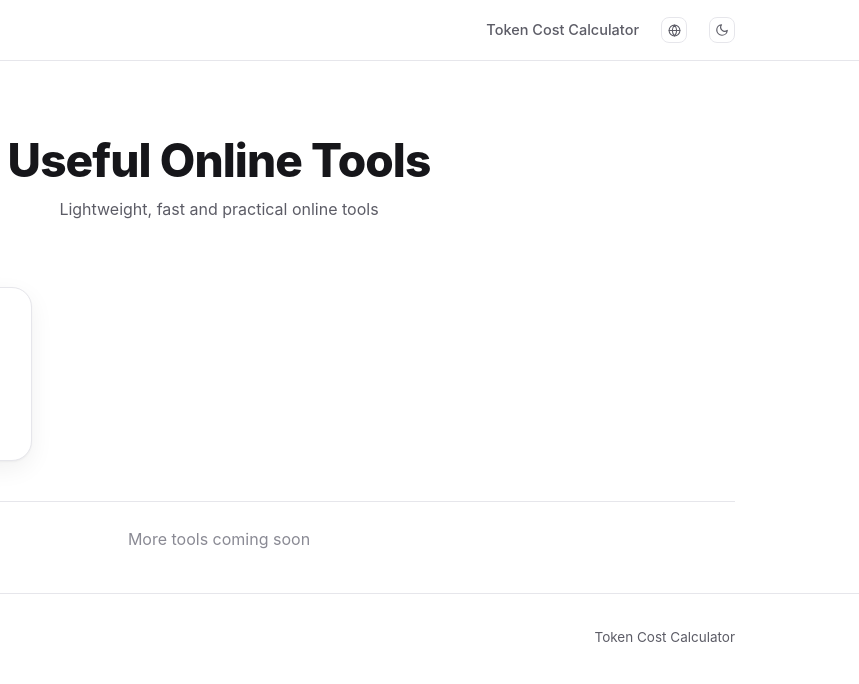
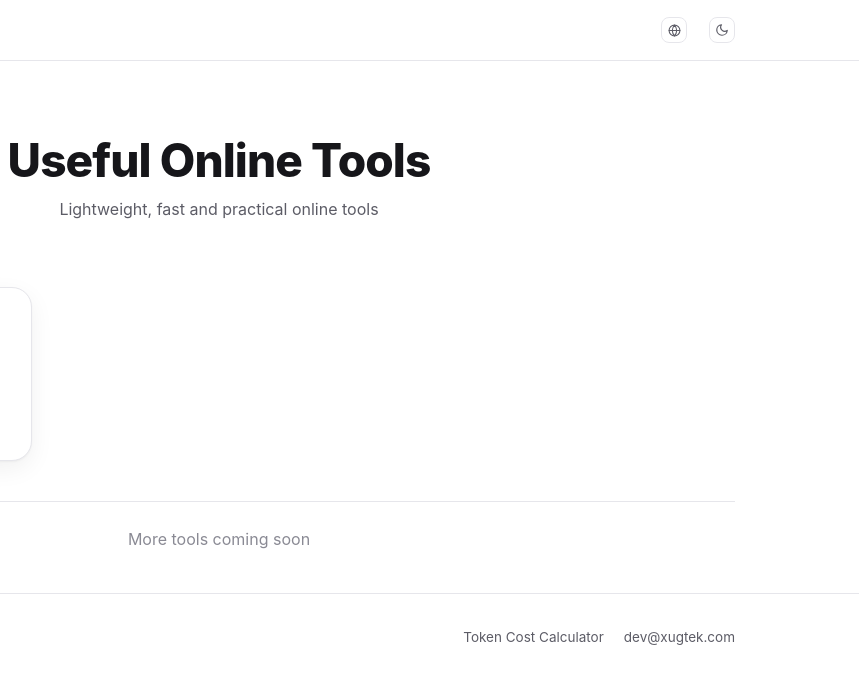
Before and after one commit to xugtek/tools, a website with bundled scripts: page index.html in a window 1280 px wide. Shown: the full height of the page, 421-1280 px from the left. Built offline with nearby package versions, Linux system fonts and the light colour scheme.

Commit message:
[token_calc] Remove Token link from home nav and add contact email to footer

```diff
--- a/index.html
+++ b/index.html
@@ -20,7 +20,6 @@
         <span data-i18n="siteName">xugtek</span>
       </a>
       <div class="nav-links">
-        <a href="token.html" data-i18n="tokenToolName">Token费用计算器</a>
         <div class="lang-switch">
           <button type="button" class="lang-switch-btn" data-lang-toggle aria-haspopup="listbox" aria-label="Language / 语言" title="Language / 语言">
             <svg viewBox="0 0 24 24" fill="none" stroke="currentColor" stroke-width="2" stroke-linecap="round" stroke-linejoin="round" aria-hidden="true"><circle cx="12" cy="12" r="10"/><path d="M2 12h20"/><path d="M12 2a15.3 15.3 0 0 1 4 10 15.3 15.3 0 0 1-4 10 15.3 15.3 0 0 1-4-10 15.3 15.3 0 0 1 4-10z"/></svg>
@@ -64,6 +63,7 @@
       <span>© <span id="year"></span> xugtek</span>
       <div class="links">
         <a href="token.html" data-i18n="tokenToolName">Token费用计算器</a>
+        <a href="mailto:dev@xugtek.com">dev@xugtek.com</a>
       </div>
     </div>
   </footer>
```
